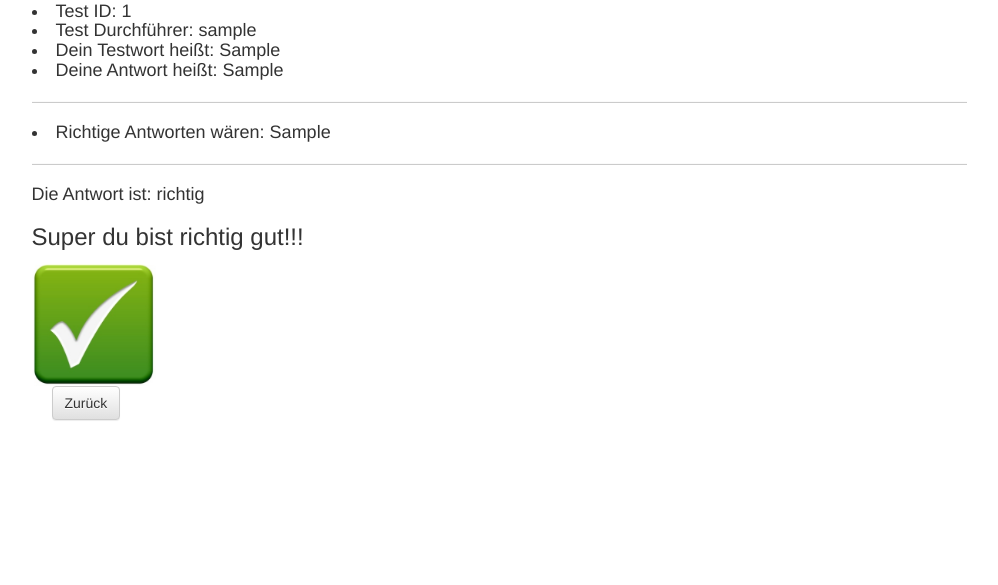
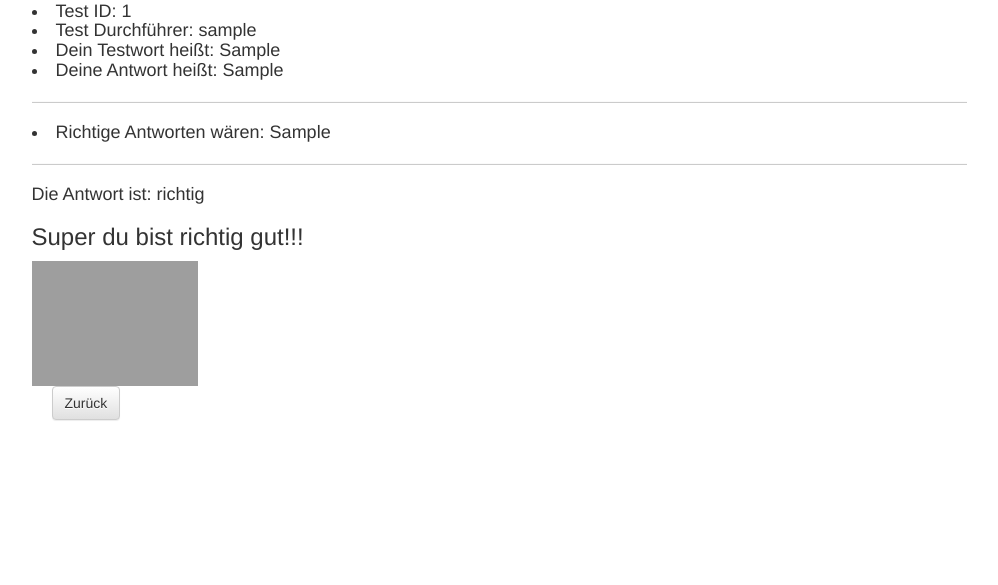
Before and after one commit to timo2009/v_trainer, a Django app: page /v_trainer/englischtest_1_vokabel/detail/1/ in a window 1280 px wide. Shown: the part 430-1015 px from the top of the page, without its empty margins (141-1139 px from the left). Run offline with Django 3.2, Linux system fonts and the light colour scheme; tables that the repository leaves empty hold one stand-in row (values such as "Sample post"); some libraries are stand-ins or nearby versions; grey boxes are pictures that could not be loaded.

Commit message:
Verschönerung 7 am 14.5.2021

```diff
--- a/v_trainer/templates/v_trainer/englischtesteinevokalel_detail.html
+++ b/v_trainer/templates/v_trainer/englischtesteinevokalel_detail.html
@@ -33,7 +33,7 @@
 </h4>
     {% if preis == 1 %}
 <h3>Super du bist richtig gut!!!</h3>
-<img src="{% static 'richtig.png' %}" alt=" " height="125" >
+<img src="https://lh3.googleusercontent.com/proxy/pg0TdjhBsQUBnxlRPCGPn8JSiAgZJReH5fkXCC8EyAJaKEDHVN28Wn5YdfOfSEV2aQ_CPQUqV9Hmvh2cqZWo0ru4BzN4hk3IoSVCMyYhJ-9VnCbJ37ZpnXJvzraSlo5G" alt=" " height="125" >
 {% endif %}
 
 
```
